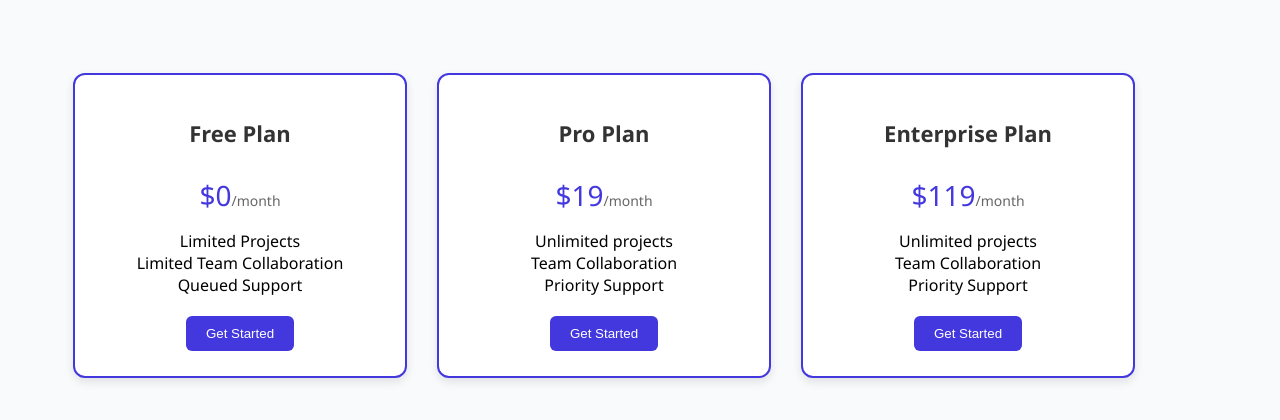
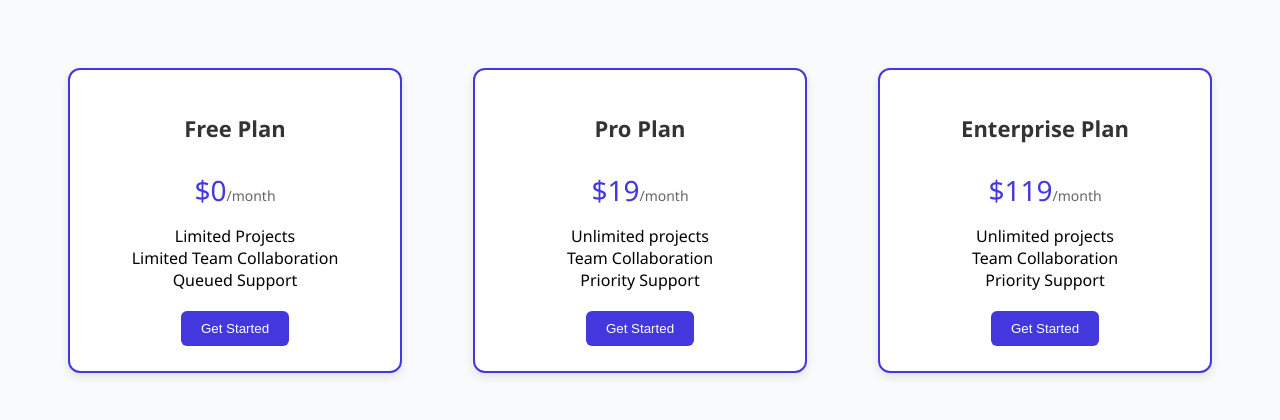
Before and after one commit to steven-frasica/styled_components_mp, a plain HTML site: page index.html in a window 1280 px wide. Drawn offline with Linux system fonts and the light colour scheme.

Commit message:
change margin

```diff
--- a/index.css
+++ b/index.css
@@ -2,6 +2,7 @@ body {
     font-family: 'Segoe UI', sans-serif;
     display: flex;
     flex-wrap: wrap;
+    justify-content: space-between;
     background-color: #f9fafc;
     text-align: center;
     padding: 50px;
@@ -11,7 +12,7 @@ body {
     background-color: white;
     width: 280px;
     max-width: 300px;
-    margin: 15px;
+    margin: 10px;
     padding: 25px;
     border-radius: 12px;
     box-shadow: 0 4px 10px rgba(0,0,0,0.1);
```
